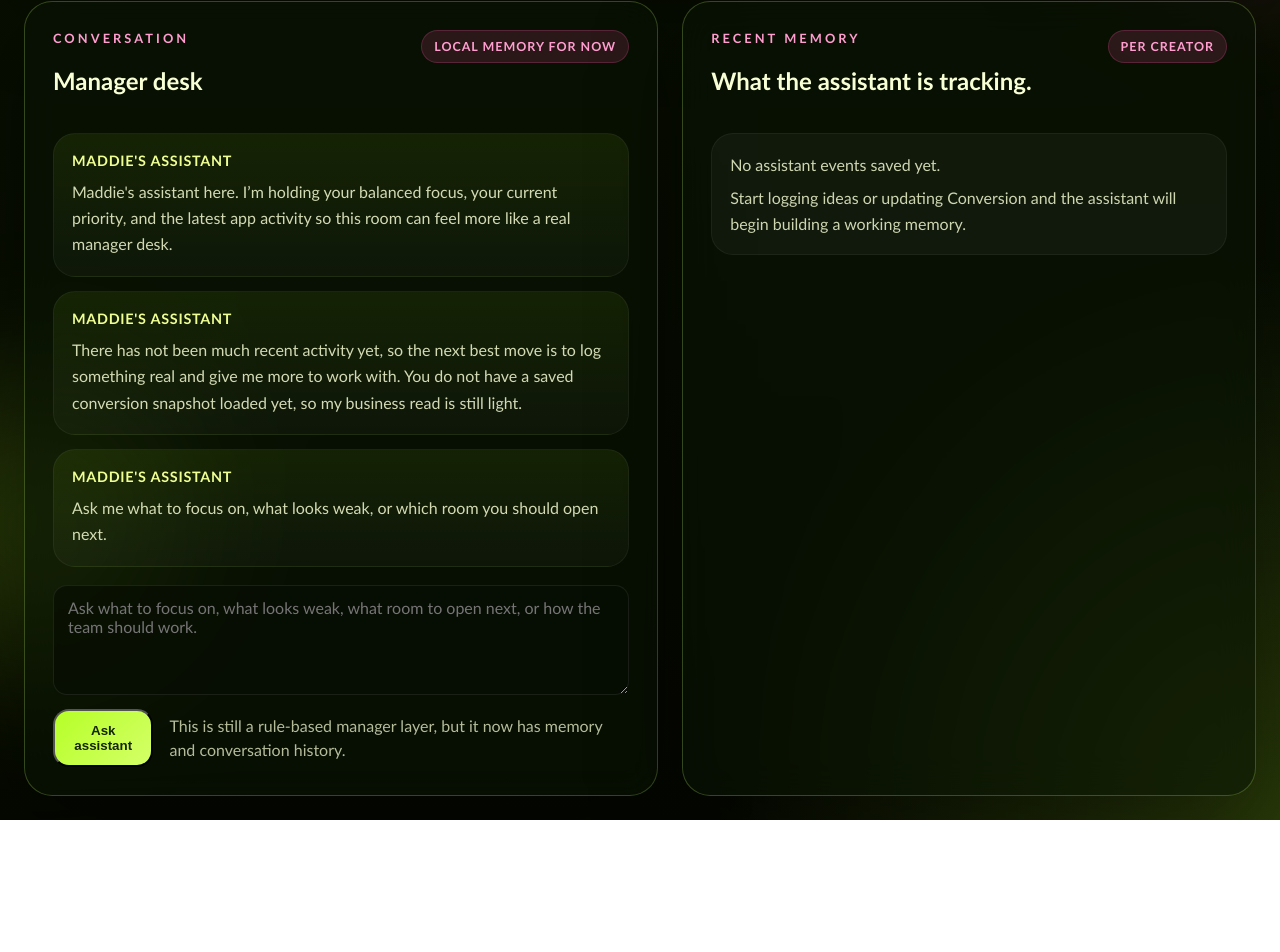
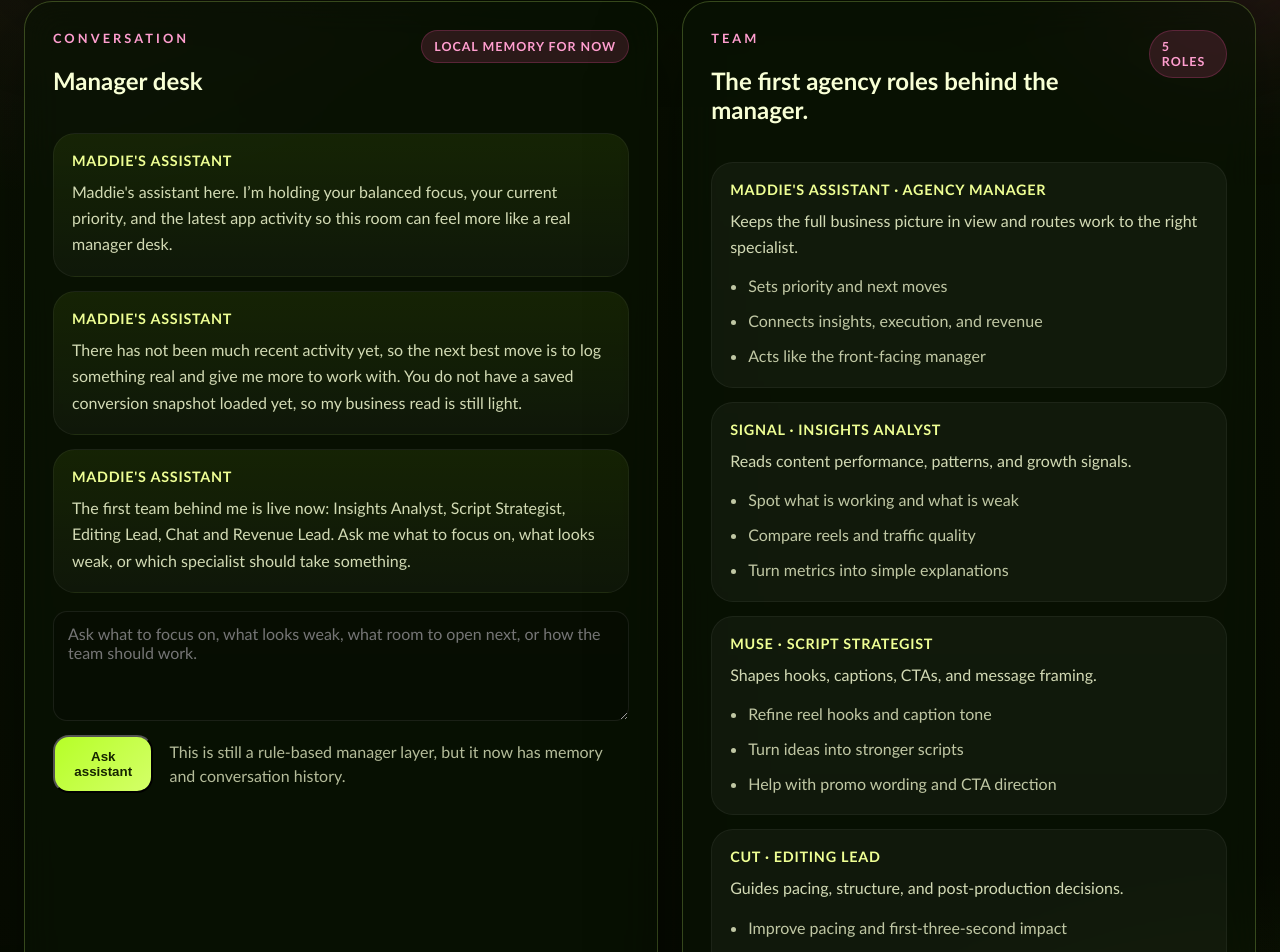
Before and after one commit to littlemadimade/maddiehq, a Next.js app: page /assistant in a window 1280 px wide. Shown: the part 565-1517 px from the top of the page. Before the commit the page ends 1385 px from the top, so only its background shows below. Built offline with nearby package versions, Linux system fonts and the light colour scheme.

Commit message:
Define assistant team roles

```diff
--- a/app/assistant/page.tsx
+++ b/app/assistant/page.tsx
@@ -17,6 +17,7 @@ import {
   buildDefaultAssistantMemory,
   type AssistantMemory
 } from "@/lib/assistant-memory";
+import { buildAssistantTeam } from "@/lib/assistant-team";
 import {
   buildConversionStorageKey,
   defaultConversionInputs,
@@ -40,6 +41,7 @@ export default function AssistantPage() {
   const [draft, setDraft] = useState("");
 
   const chatStorageKey = useMemo(() => buildChatStorageKey(activeProfile.id), [activeProfile.id]);
+  const team = useMemo(() => buildAssistantTeam(memory), [memory]);
 
   useEffect(() => {
     setMessages([]);
@@ -116,7 +118,8 @@ export default function AssistantPage() {
     const userMessage: AssistantChatMessage = {
       id: `${Date.now()}-user`,
       role: "user",
-      text: trimmed
+      text: trimmed,
+      speaker: activeProfile.name
     };
 
     const assistantMessage: AssistantChatMessage = {
@@ -127,7 +130,8 @@ export default function AssistantPage() {
         memory,
         events,
         conversionInputs
-      })
+      }),
+      speaker: memory.assistantName
     };
 
     setMessages((current) => [...current, userMessage, assistantMessage].slice(-18));
@@ -178,7 +182,8 @@ export default function AssistantPage() {
                 key={message.id}
               >
                 <p className="chat-message__role">
-                  {message.role === "assistant" ? memory.assistantName : activeProfile.name}
+                  {message.speaker ??
+                    (message.role === "assistant" ? memory.assistantName : activeProfile.name)}
                 </p>
                 <p className="chat-message__text">{message.text}</p>
               </article>
@@ -203,6 +208,33 @@ export default function AssistantPage() {
           </div>
         </article>
 
+        <article className="panel assistant-room">
+          <div className="suggestions-card__header">
+            <div>
+              <p className="eyebrow">Team</p>
+              <h2>The first agency roles behind the manager.</h2>
+            </div>
+            <span className="suggestions-card__tag">{team.length} roles</span>
+          </div>
+          <div className="event-list">
+            {team.map((member) => (
+              <article className="event-card" key={member.role}>
+                <p className="event-card__title">
+                  {member.name} · {member.title}
+                </p>
+                <p className="event-card__detail">{member.specialty}</p>
+                <ul className="event-card__list">
+                  {member.responsibilities.map((item) => (
+                    <li key={item}>{item}</li>
+                  ))}
+                </ul>
+              </article>
+            ))}
+          </div>
+        </article>
+      </section>
+
+      <section className="bottom-grid">
         <article className="panel assistant-room">
           <div className="suggestions-card__header">
             <div>
--- a/app/globals.css
+++ b/app/globals.css
@@ -890,6 +890,12 @@ li + li {
   margin: 0;
   color: rgba(248, 255, 213, 0.84);
   line-height: 1.65;
+}
+
+.event-card__list {
+  margin: 14px 0 0;
+  color: rgba(248, 255, 213, 0.76);
+  line-height: 1.55;
 }
 
 .chat-composer {
--- a/lib/assistant-chat.ts
+++ b/lib/assistant-chat.ts
@@ -1,11 +1,13 @@
 import type { AssistantMemory } from "@/lib/assistant-memory";
 import type { AssistantEvent } from "@/lib/assistant-events";
 import type { ConversionInputs } from "@/lib/conversion";
+import { buildAssistantTeam, pickAssistantRoute } from "@/lib/assistant-team";
 
 export type AssistantChatMessage = {
   id: string;
   role: "assistant" | "user";
   text: string;
+  speaker?: string;
 };
 
 type BuildAssistantReplyArgs = {
@@ -29,6 +31,7 @@ export function buildAssistantOpeningMessages(
   events: AssistantEvent[],
   conversionInputs: ConversionInputs | null
 ) {
+  const team = buildAssistantTeam(memory);
   const opener = `${memory.assistantName} here. I’m holding your ${memory.focus.toLowerCase()} focus, your current priority, and the latest app activity so this room can feel more like a real manager desk.`;
   const status = conversionInputs
     ? `Your last saved conversion snapshot is ${conversionInputs.newSubscribers} new subs from ${conversionInputs.ofPageViews} OF page views.`
@@ -38,17 +41,23 @@ export function buildAssistantOpeningMessages(
     {
       id: "assistant-opening-1",
       role: "assistant" as const,
-      text: opener
+      text: opener,
+      speaker: memory.assistantName
     },
     {
       id: "assistant-opening-2",
       role: "assistant" as const,
-      text: `${summarizeRecentEvents(events)} ${status}`
+      text: `${summarizeRecentEvents(events)} ${status}`,
+      speaker: memory.assistantName
     },
     {
       id: "assistant-opening-3",
       role: "assistant" as const,
-      text: "Ask me what to focus on, what looks weak, or which room you should open next."
+      text: `The first team behind me is live now: ${team
+        .slice(1)
+        .map((member) => member.title)
+        .join(", ")}. Ask me what to focus on, what looks weak, or which specialist should take something.`,
+      speaker: memory.assistantName
     }
   ];
 }
@@ -61,35 +70,62 @@ export function buildAssistantReply({
 }: BuildAssistantReplyArgs) {
   const normalized = prompt.trim().toLowerCase();
   const latestEvent = events[0];
+  const team = buildAssistantTeam(memory);
+  const route = pickAssistantRoute(normalized);
+  const routedMember = team.find((member) => member.role === route) ?? team[0];
+
+  const withDelegation = (text: string) => {
+    if (route === "manager") {
+      return text;
+    }
+
+    return `${text} I’d hand this to ${routedMember.name}, the ${routedMember.title.toLowerCase()}, for the deeper pass.`;
+  };
 
   if (normalized.includes("focus") || normalized.includes("what should")) {
-    return `My current read is to focus on ${memory.currentPriority.toLowerCase()} That stays aligned with your bigger goal: ${memory.mainGoal.toLowerCase()}`;
+    return withDelegation(
+      `My current read is to focus on ${memory.currentPriority.toLowerCase()} That stays aligned with your bigger goal: ${memory.mainGoal.toLowerCase()}`
+    );
   }
 
   if (normalized.includes("weak") || normalized.includes("wrong")) {
     if (conversionInputs && conversionInputs.ofPageViews > 0) {
       const conversionRate = ((conversionInputs.newSubscribers / conversionInputs.ofPageViews) * 100).toFixed(1);
-      return `The weakest pressure point I can see right now is the handoff into OF. Your rough conversion is about ${conversionRate}%, so I would inspect the reel-to-profile-to-OF bridge before assuming the problem is pure traffic volume.`;
+      return withDelegation(
+        `The weakest pressure point I can see right now is the handoff into OF. Your rough conversion is about ${conversionRate}%, so I would inspect the reel-to-profile-to-OF bridge before assuming the problem is pure traffic volume.`
+      );
     }
 
-    return "What feels weakest right now is not having enough hard business data in the app. Give me updated conversion numbers and I can stop guessing so much.";
+    return withDelegation(
+      "What feels weakest right now is not having enough hard business data in the app. Give me updated conversion numbers and I can stop guessing so much."
+    );
   }
 
   if (normalized.includes("next") || normalized.includes("room")) {
     if (latestEvent?.type === "brainstorm_saved") {
-      return `Because your latest event was "${latestEvent.title.toLowerCase()}", I would either move that idea into Tracker if it is ready to execute, or into Conversion if it is really about revenue behavior.`;
+      return withDelegation(
+        `Because your latest event was "${latestEvent.title.toLowerCase()}", I would either move that idea into Tracker if it is ready to execute, or into Conversion if it is really about revenue behavior.`
+      );
     }
 
     if (conversionInputs) {
-      return "Open Conversion if you want the business-side read, or stay here and ask me to interpret the last numbers you saved.";
+      return withDelegation(
+        "Open Conversion if you want the business-side read, or stay here and ask me to interpret the last numbers you saved."
+      );
     }
 
-    return "Open Home if you need to capture ideas, or Conversion if you have real OF numbers ready to log.";
+    return withDelegation(
+      "Open Home if you need to capture ideas, or Conversion if you have real OF numbers ready to log."
+    );
   }
 
   if (normalized.includes("team") || normalized.includes("people")) {
-    return "The team shape that makes sense is: one manager on this page, then specialist assistants for insights, scripting, editing, and chat/revenue. The next technical step is to define those roles in code and let the main assistant route work between them.";
+    return `The team shape now is: ${team
+      .map((member) => `${member.name} for ${member.title.toLowerCase()}`)
+      .join(", ")}. My job is to manage the whole picture and route the specialist work where it belongs.`;
   }
 
-  return `Here is my manager read: stay in ${memory.focus.toLowerCase()} mode, keep ${memory.successSignal.toLowerCase()} as the scorecard, and do not lose this note: ${memory.managerNotes.toLowerCase()}`;
+  return withDelegation(
+    `Here is my manager read: stay in ${memory.focus.toLowerCase()} mode, keep ${memory.successSignal.toLowerCase()} as the scorecard, and do not lose this note: ${memory.managerNotes.toLowerCase()}`
+  );
 }
--- /dev/null
+++ b/lib/assistant-team.ts
@@ -0,0 +1,124 @@
+import type { AssistantMemory } from "@/lib/assistant-memory";
+
+export type AssistantRole =
+  | "manager"
+  | "insights"
+  | "scripting"
+  | "editing"
+  | "chat-revenue";
+
+export type AssistantTeamMember = {
+  role: AssistantRole;
+  name: string;
+  title: string;
+  specialty: string;
+  responsibilities: string[];
+};
+
+export function buildAssistantTeam(memory: AssistantMemory): AssistantTeamMember[] {
+  return [
+    {
+      role: "manager",
+      name: memory.assistantName,
+      title: "Agency Manager",
+      specialty: "Keeps the full business picture in view and routes work to the right specialist.",
+      responsibilities: [
+        "Sets priority and next moves",
+        "Connects insights, execution, and revenue",
+        "Acts like the front-facing manager"
+      ]
+    },
+    {
+      role: "insights",
+      name: "Signal",
+      title: "Insights Analyst",
+      specialty: "Reads content performance, patterns, and growth signals.",
+      responsibilities: [
+        "Spot what is working and what is weak",
+        "Compare reels and traffic quality",
+        "Turn metrics into simple explanations"
+      ]
+    },
+    {
+      role: "scripting",
+      name: "Muse",
+      title: "Script Strategist",
+      specialty: "Shapes hooks, captions, CTAs, and message framing.",
+      responsibilities: [
+        "Refine reel hooks and caption tone",
+        "Turn ideas into stronger scripts",
+        "Help with promo wording and CTA direction"
+      ]
+    },
+    {
+      role: "editing",
+      name: "Cut",
+      title: "Editing Lead",
+      specialty: "Guides pacing, structure, and post-production decisions.",
+      responsibilities: [
+        "Improve pacing and first-three-second impact",
+        "Suggest cutdowns and overlay direction",
+        "Tighten content for clarity"
+      ]
+    },
+    {
+      role: "chat-revenue",
+      name: "Closer",
+      title: "Chat and Revenue Lead",
+      specialty: "Focuses on conversion, spending behavior, and revenue-side strategy.",
+      responsibilities: [
+        "Think about buyer intent and spending patterns",
+        "Connect OF behavior to content traffic",
+        "Later guide chat-team style workflows"
+      ]
+    }
+  ];
+}
+
+export function pickAssistantRoute(prompt: string): AssistantRole {
+  const normalized = prompt.toLowerCase();
+
+  if (
+    normalized.includes("view") ||
+    normalized.includes("insight") ||
+    normalized.includes("performance") ||
+    normalized.includes("analytics") ||
+    normalized.includes("weak") ||
+    normalized.includes("working")
+  ) {
+    return "insights";
+  }
+
+  if (
+    normalized.includes("script") ||
+    normalized.includes("caption") ||
+    normalized.includes("hook") ||
+    normalized.includes("write") ||
+    normalized.includes("cta")
+  ) {
+    return "scripting";
+  }
+
+  if (
+    normalized.includes("edit") ||
+    normalized.includes("video") ||
+    normalized.includes("cut") ||
+    normalized.includes("trim") ||
+    normalized.includes("cover")
+  ) {
+    return "editing";
+  }
+
+  if (
+    normalized.includes("revenue") ||
+    normalized.includes("sub") ||
+    normalized.includes("onlyfans") ||
+    normalized.includes("chat") ||
+    normalized.includes("spend") ||
+    normalized.includes("conversion")
+  ) {
+    return "chat-revenue";
+  }
+
+  return "manager";
+}
```
